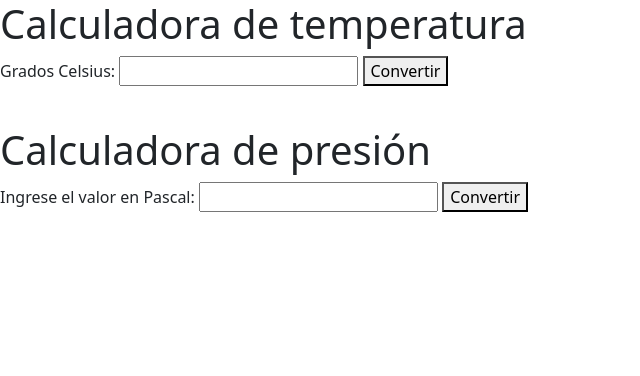
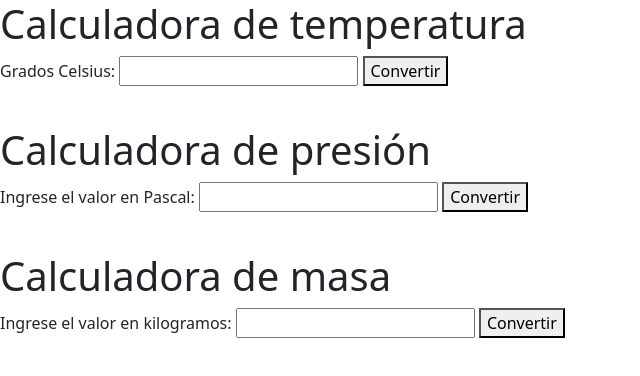
Before and after one commit to MrJuanDiego99/Taller1SWUG, a plain HTML site: page index.html in a window 1280 px wide. Shown: the whole page, without its empty margins (0-640 px from the left). Drawn offline with nearby package versions, Linux system fonts and the light colour scheme.

Commit message:
Calculadora de masa

```diff
--- a/index.html
+++ b/index.html
@@ -24,6 +24,12 @@
     <button onclick="convertirPresion()">Convertir</button>
     <p id="resultado2"></p>
 
+    <br>
+    <h1>Calculadora de masa</h1>
+    <label for="kilogramos">Ingrese el valor en kilogramos:</label>
+    <input type="number" id="kilogramos" step="0.01" />
+    <button onclick="convertirMasa()">Convertir</button>
+    <p id="resultado3"></p>
+
 </body>
-
 </html>
--- a/script.js
+++ b/script.js
@@ -9,3 +9,9 @@ function convertirPresion() {
     var valorBar = valorPascal / 100000;
     document.getElementById("resultado2").innerHTML = valorPascal + " pascales son equivalentes a " + valorBar + " Bar.";
 }
+
+function convertirMasa() {
+    var kilogramos = parseFloat(document.getElementById('kilogramos').value);
+    var gramos = kilogramos * 1000;
+    document.getElementById('resultado3').innerHTML = kilogramos + " kilogramos equivale a " + gramos + " gramos.";
+}
```
